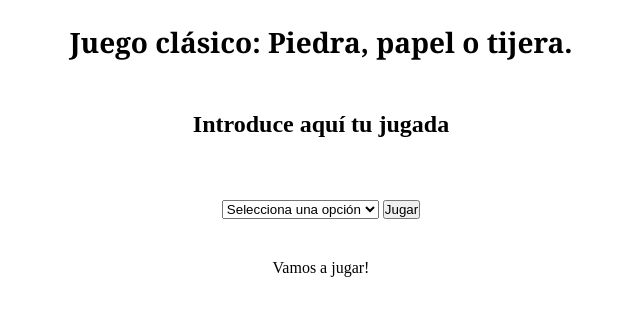
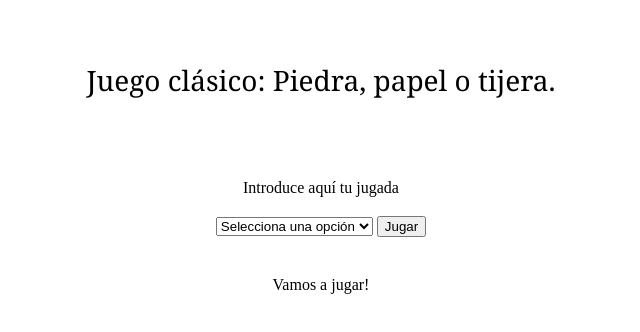
Before and after one commit to IdoiaBE/modulo-2-ejercicio.intermedio, a website built with Vite: page src/index.html in a window 1280 px wide. Shown: the whole page, without its empty margins (319-959 px from the left). Built offline with nearby package versions, Linux system fonts and the light colour scheme.

Commit message:
reset styles added and partials created

```diff
--- a/src/index.html
+++ b/src/index.html
@@ -11,15 +11,15 @@
 
 <body>
 
-
     <header class="header">
         <h1 class="header_title">Juego clásico: Piedra, papel o tijera.</h1>
-        <h2 class="header_instruction">Introduce aquí tu jugada</h2>
     </header>
 
     <main>
+        <h2 class="header_instruction">Introduce aquí tu jugada</h2>
+
         <section class="play">
-            <select name="gameOptions" class="js-select">
+            <select name="gameOptions" class="js-select" >
                 <option value="" disabled selected>Selecciona una opción</option>
                 <option value="rock">Piedra</option>
                 <option value="paper">Papel</option>
@@ -39,6 +39,8 @@
         <p class="js-text">Vamos a jugar!</p>
     </main>
 
+    <footer></footer>
+
     <script src="./js/main.js"></script>
 </body>
 
--- a/src/scss/core/_reset.scss
+++ b/src/scss/core/_reset.scss
@@ -1,5 +1,49 @@
-* {
+/* http://meyerweb.com/eric/tools/css/reset/
+   v2.0 | 20110126
+   License: none (public domain)
+*/
+
+html, body, div, span, applet, object, iframe,
+h1, h2, h3, h4, h5, h6, p, blockquote, pre,
+a, abbr, acronym, address, big, cite, code,
+del, dfn, em, img, ins, kbd, q, s, samp,
+small, strike, strong, sub, sup, tt, var,
+b, u, i, center,
+dl, dt, dd, ol, ul, li,
+fieldset, form, label, legend,
+table, caption, tbody, tfoot, thead, tr, th, td,
+article, aside, canvas, details, embed,
+figure, figcaption, footer, header, hgroup,
+menu, nav, output, ruby, section, summary,
+time, mark, audio, video {
+	margin: 0;
+	padding: 0;
+	border: 0;
+	font-size: 100%;
+	font: inherit;
+	vertical-align: baseline;
   box-sizing: border-box;
-  margin: 0;
-  padding: 0;
 }
+/* HTML5 display-role reset for older browsers */
+article, aside, details, figcaption, figure,
+footer, header, hgroup, menu, nav, section {
+	display: block;
+}
+body {
+	line-height: 1;
+}
+ol, ul {
+	list-style: none;
+}
+blockquote, q {
+	quotes: none;
+}
+blockquote:before, blockquote:after,
+q:before, q:after {
+	content: '';
+	content: none;
+}
+table {
+	border-collapse: collapse;
+	border-spacing: 0;
+}
--- a/src/scss/layout/_header.scss
+++ b/src/scss/layout/_header.scss
@@ -1,5 +1,12 @@
-.page__header {
+.header {
+  height: 20vh;
   display: flex;
-  justify-content: space-evenly;
-  margin-bottom: 3rem;
+  flex-direction: column;
+  justify-content: center;
+  align-items: center;
 }
+
+.header_title {
+  font-family: Cambria, Cochin, Georgia, Times, 'Times New Roman', serif;
+  font-size: 28px;
+}
--- a/src/scss/layout/_page.scss
+++ b/src/scss/layout/_page.scss
@@ -1,7 +1,12 @@
-body {
-  padding: 2rem;
-  height: 100vh;
-  background-image: url('../images/bg-adalab.png');
-  background-color: $color-bg;
-  font-family: $font-main;
+main {
+  height: 80vh;
+  display: flex;
+  flex-direction: column;
+  align-items: center;
+  gap: 20px;
+  padding-top: 20px;
 }
+
+.hidden {
+  display: none;
+}
--- a/src/scss/main.scss
+++ b/src/scss/main.scss
@@ -1,41 +1,11 @@
+
 /*@import 'core/variables';
-@import 'core/reset';
+
 @import 'components/code';
 @import 'components/links';
-@import 'layout/page';
-@import 'layout/header';
 @import 'layout/footer';
 @import 'pages/index';*/
 
-* {
-    margin: 0px;
-    padding: 0px;
-    box-sizing: border-box;
-}
-
-.header {
-    height: 20vh;
-    display: flex;
-    flex-direction: column;
-    justify-content: center;
-    align-items: center;
-    gap: 50px;
-}
-
-.header_title {
-    font-family: Cambria, Cochin, Georgia, Times, 'Times New Roman', serif;
-    font-size: 28px;
-}
-
-main {
-    height: 80vh;
-    display: flex;
-    flex-direction: column;
-    align-items: center;
-    gap: 20px;
-    padding-top: 40px;
-}
-
-.hidden {
-    display: none;
-}
+@import 'core/reset';
+@import 'layout/header';
+@import 'layout/page';
--- a/src/scss/pages/_index.scss
+++ /dev/null
@@ -1,4 +0,0 @@
-.main__list {
-  padding-left: 2rem;
-  padding-bottom: 20px;
-}
```
Also changed, not shown: README.md.
